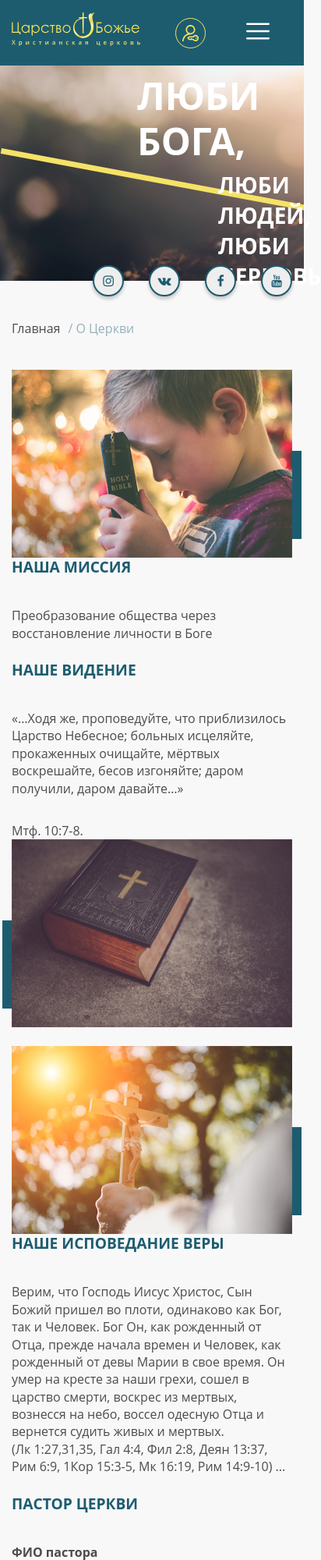
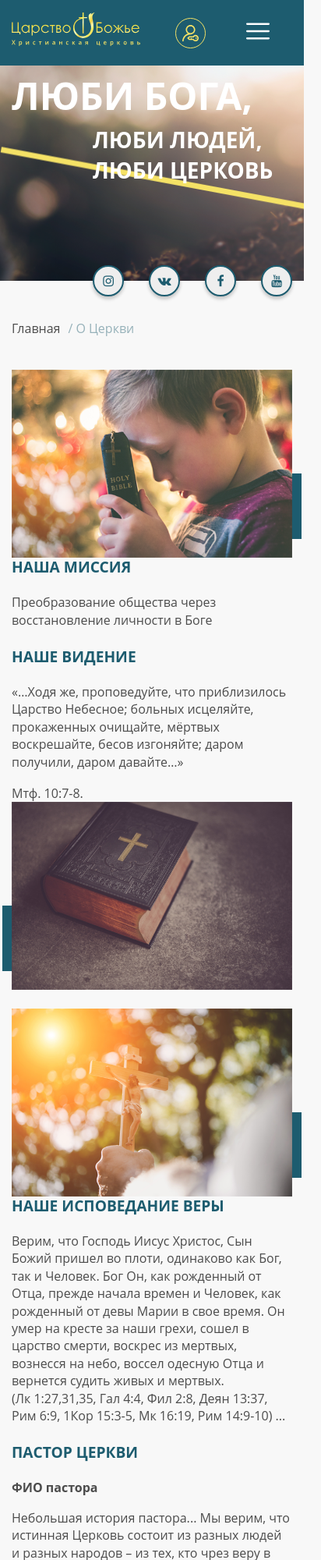
Before and after one commit to GaliaaGromadyuk/church-all, a website: page app/about_church.html in a window 390 px wide. Shown: the top 2000 px of the page at 78% size, 412 px wide, since content can reach past the window. Drawn offline with nearby package versions, Linux system fonts and the light colour scheme; files that its build step writes are made by us from their sources; files whose address does not match are found by name.

Commit message:
responsive for 1024px

```diff
--- a/app/about_church.html
+++ b/app/about_church.html
@@ -132,8 +132,14 @@
         <!-- FIRST SCREEN start -->
         <section class="page first-screen">
             <div class="first-screen__title">
-                <h1>Люби Бога,</h1>
-                <p>люби людей,<br>люби церковь</p>
+                <div class="container">
+                    <div class="row">
+                        <div class="col">
+                                <h1>Люби Бога,</h1>
+                                <p>люби людей,<br>люби церковь</p>
+                        </div>
+                    </div>
+                </div>
             </div>
             <div class="container">
                 <div class="row justify-content-end">
--- a/app/style/_about_church.scss
+++ b/app/style/_about_church.scss
@@ -95,12 +95,11 @@
         margin-bottom: 1.5rem;
         &_img {
             width: 100%;
-            height: 11.5rem;
+            height: auto;
             overflow: hidden;
             margin-bottom: 1.25rem;
             >img {
-                height: 100%;
-                width: auto;
+                width: 100%;
                 transition: transform .4s;
             }
         }
@@ -119,3 +118,54 @@
         }
     }
 }
+
+
+@media only screen and (max-width: 1519.8px) {
+
+    .about-church__img {
+        .about-church__read-more {
+            padding: 2.2rem 1.6rem;
+        }
+    }
+
+    .about-church__text {
+        >h3{
+            margin-bottom: 1.8rem;
+        }
+        >p{
+            margin: 0;
+            margin-bottom: 1.5rem;
+            // max-height: 194px;
+            // overflow: hidden;
+        }
+        >span {
+            margin-bottom: 1.3rem;
+        }
+    }
+}
+
+@media only screen and (max-width: 1199.8px) {
+
+    .about-church__img {
+        .about-church__read-more {
+            padding: 2rem 1.4rem;
+        }
+    }
+
+    .about-church__text {
+        >h3{
+            margin-bottom: 1.2em;
+        }
+        >p{
+            margin: 0;
+            margin-bottom: 1.1rem;
+        }
+        >span {
+            margin-bottom: 1rem;
+        }
+    }
+
+    .watch-also__title {
+        margin-bottom: 2.6rem;
+    }
+}
--- a/app/style/main.scss
+++ b/app/style/main.scss
@@ -493,13 +493,13 @@ $select-height: 40px;
         background-image: url(../img/about_chorch/banner-line.png);
         background-position: left bottom 2rem;
         background-repeat: no-repeat;
-        background-size: 700px;
+        background-size: 710px;
         height: 100%;
         color: $wh;
         text-transform: uppercase;
         z-index: 2;
         padding-top: 5.9rem;
-        padding-left: 11rem;
+        // padding-left: 11rem;
         h1 {
             font-size: 3rem;
         }
```
